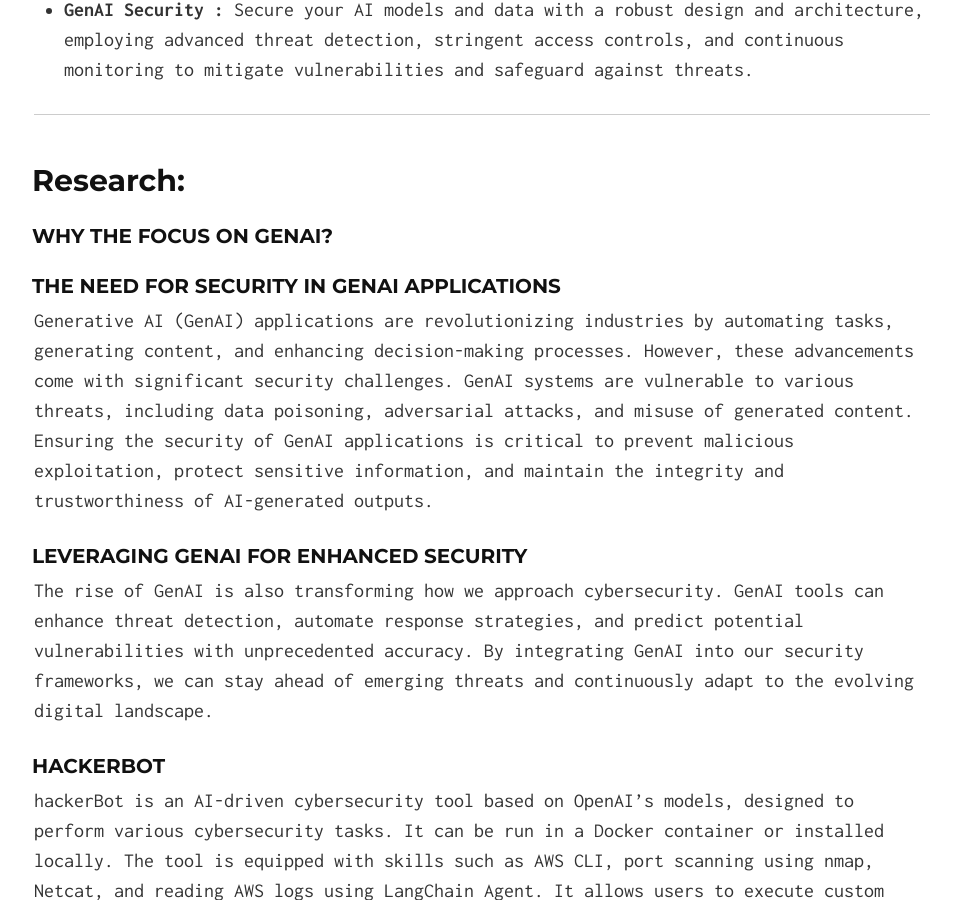
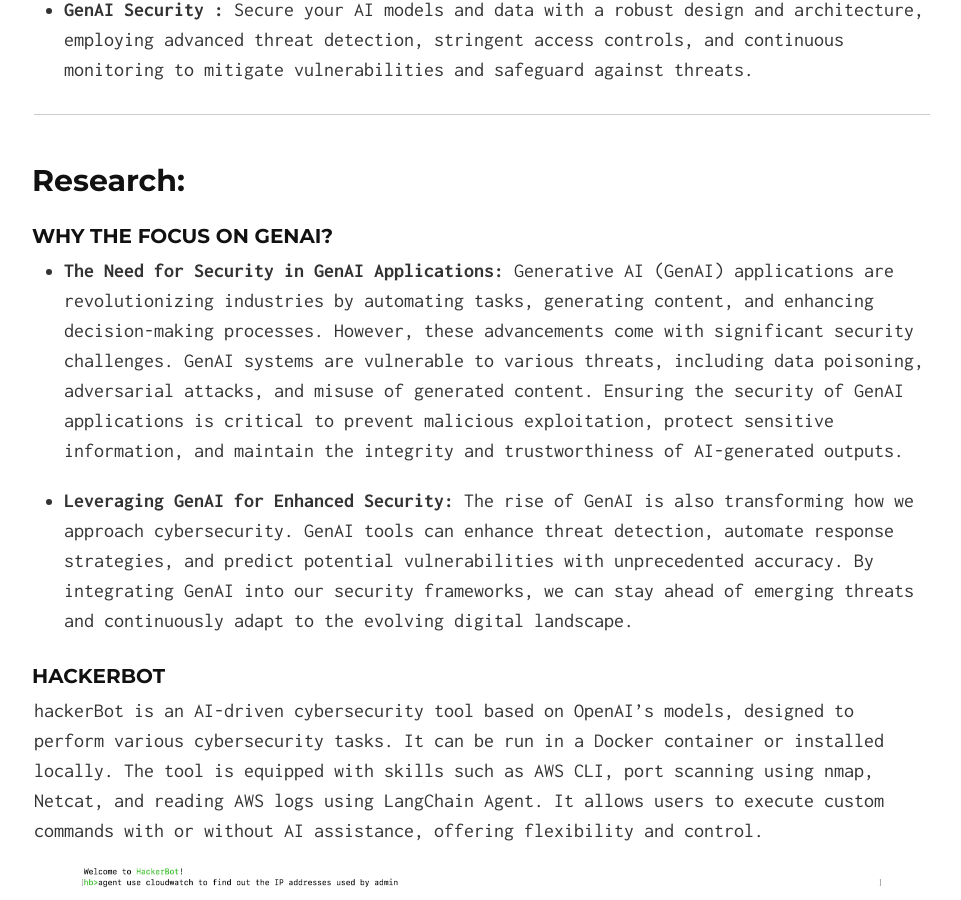
Before and after one commit to Ahmed-AG/cyberdojo-page, a Jekyll site: the page built from index.md, in a window 1280 px wide and 900 px high, scrolled down 682 px. Shown: the whole window, without its empty margins (158-1119 px from the left). Built offline with Jekyll 4.4.1, drawn with Linux system fonts in a browser that asks for light colours.

Commit message:
update site

```diff
--- a/index.md
+++ b/index.md
@@ -23,11 +23,9 @@
 ## <a id="research-projects"></a>Research:
 
 ### Why the focus on GenAI?
-#### The Need for Security in GenAI Applications
-Generative AI (GenAI) applications are revolutionizing industries by automating tasks, generating content, and enhancing decision-making processes. However, these advancements come with significant security challenges. GenAI systems are vulnerable to various threats, including data poisoning, adversarial attacks, and misuse of generated content. Ensuring the security of GenAI applications is critical to prevent malicious exploitation, protect sensitive information, and maintain the integrity and trustworthiness of AI-generated outputs.
+- **The Need for Security in GenAI Applications:** Generative AI (GenAI) applications are revolutionizing industries by automating tasks, generating content, and enhancing decision-making processes. However, these advancements come with significant security challenges. GenAI systems are vulnerable to various threats, including data poisoning, adversarial attacks, and misuse of generated content. Ensuring the security of GenAI applications is critical to prevent malicious exploitation, protect sensitive information, and maintain the integrity and trustworthiness of AI-generated outputs.
 
-#### Leveraging GenAI for Enhanced Security
-The rise of GenAI is also transforming how we approach cybersecurity. GenAI tools can enhance threat detection, automate response strategies, and predict potential vulnerabilities with unprecedented accuracy. By integrating GenAI into our security frameworks, we can stay ahead of emerging threats and continuously adapt to the evolving digital landscape.
+- **Leveraging GenAI for Enhanced Security:** The rise of GenAI is also transforming how we approach cybersecurity. GenAI tools can enhance threat detection, automate response strategies, and predict potential vulnerabilities with unprecedented accuracy. By integrating GenAI into our security frameworks, we can stay ahead of emerging threats and continuously adapt to the evolving digital landscape.
 
 ### hackerBot
 hackerBot is an AI-driven cybersecurity tool based on OpenAI's models, designed to perform various cybersecurity tasks. It can be run in a Docker container or installed locally. The tool is equipped with skills such as AWS CLI, port scanning using nmap, Netcat, and reading AWS logs using LangChain Agent. It allows users to execute custom commands with or without AI assistance, offering flexibility and control.
```
